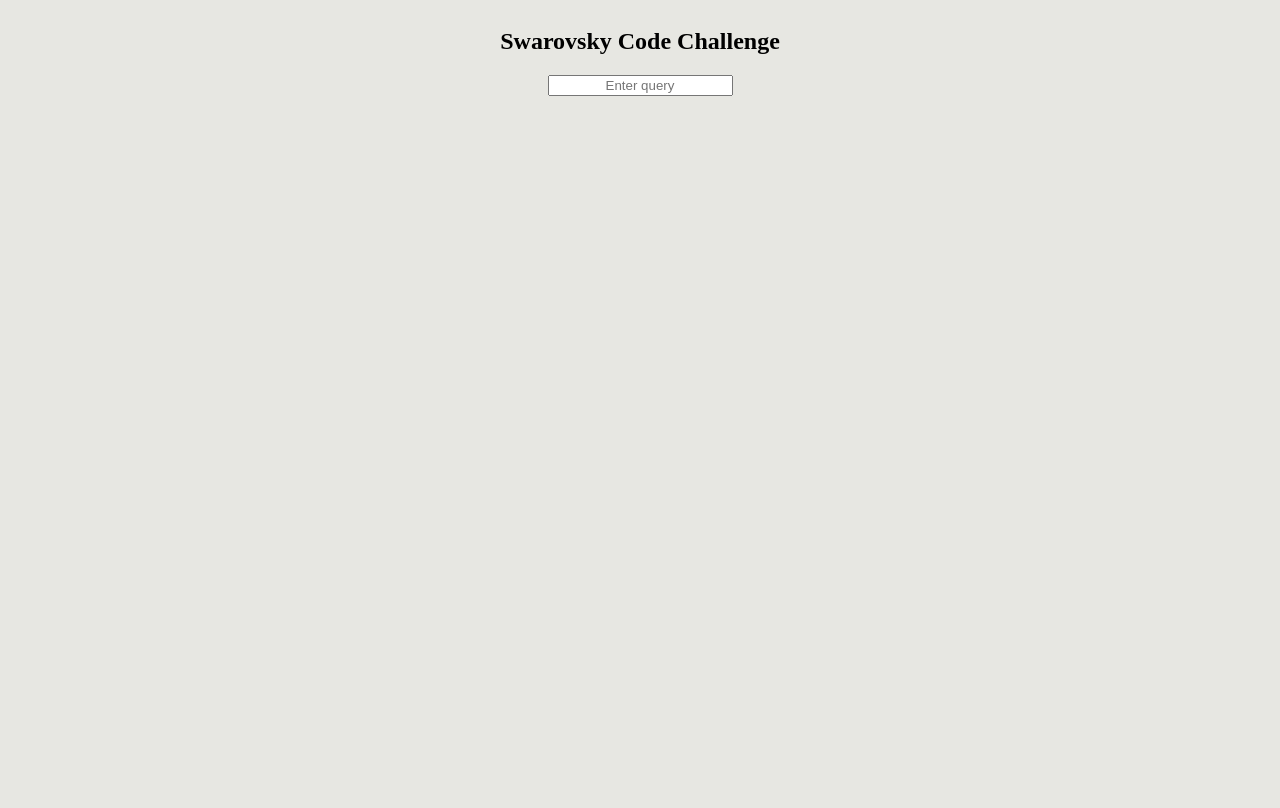
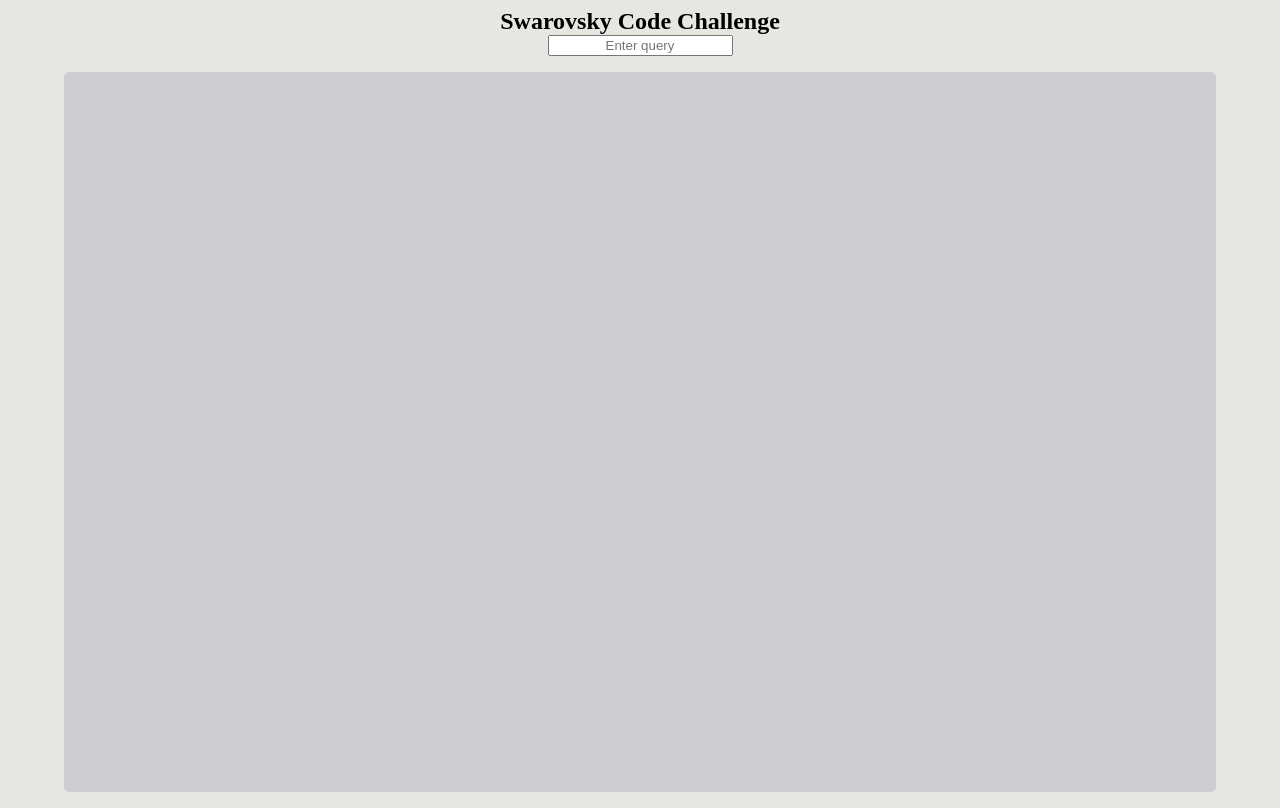
Before and after one commit to Enanaky/swarovski, a React (Create React App) app: page / in a window 1280 px wide. Built offline with nearby package versions, Linux system fonts and the light colour scheme.

Commit message:
Data is displayed dynamically, Styles added

```diff
--- a/src/App.js
+++ b/src/App.js
@@ -1,17 +1,34 @@
-import React from "react";
+import React, { useState } from "react";
 import * as algoliasearch from "algoliasearch";
 
 function App() {
+  const [items, setItems] = useState([]);
+
   const apiCall = query => {
     const client = algoliasearch("latency", "6be0576ff61c053d5f9a3225e2a90f76");
     const index = client.initIndex("ikea");
-    const hits = index
-      .search("ikea", {
-        query: query,
-        hitsPerPage: 16,
-        attributesToRetrieve: ["name", "objectID", "image"]
-      })
-      .then(res => console.log(res));
+    const hits = index.search("ikea", {
+      query: query,
+      hitsPerPage: 16,
+      attributesToRetrieve: ["name", "objectID", "image"]
+    });
+    return hits;
+  };
+
+  const getData = async function(query) {
+    if (query === "") {
+      setItems([]);
+    } else {
+      try {
+        //1. Making the ajax call.
+        const data = await apiCall(query);
+        //2. Store the data on state.
+        setItems(data.hits);
+      } catch (err) {
+        console.log(err);
+        console.log(err.debugData);
+      }
+    }
   };
 
   return (
@@ -22,9 +39,22 @@ function App() {
           <input
             type="text"
             placeholder="Enter query"
-            onChange={e => apiCall(e.target.value)}
+            onChange={e => getData(e.target.value)}
           />
         </div>
+        <ul className="list-items">
+          {items &&
+            items.map(hit => {
+              return (
+                <li key={hit.objectID} className="card">
+                  <img src={hit.image} className="card-img" alt="..." />
+                  <div className="card-body">
+                    <p className="card-text">{hit.name}</p>
+                  </div>
+                </li>
+              );
+            })}
+        </ul>
       </div>
     </div>
   );
--- a/src/index.css
+++ b/src/index.css
@@ -1,10 +1,14 @@
-body {
+html {
+  background-color: rgb(231, 231, 226);
+}
+#root {
   display: flex;
   flex-direction: column;
-  background-color: rgb(231, 231, 226);
+  height: 98vh;
 }
 h2 {
   text-align: center;
+  margin: 0;
 }
 .container {
   display: flex;
@@ -18,3 +22,41 @@ h2 {
 input {
   text-align: center;
 }
+.list-items {
+  display: flex;
+  flex-wrap: wrap;
+  justify-content: center;
+  height: 90vh;
+  width: 88%;
+  padding: 0 20px;
+  overflow: scroll;
+  border-radius: 5px;
+  background-color: #ceccd0;
+}
+.card {
+  display: flex;
+  flex-direction: column;
+  align-items: center;
+  justify-content: stretch;
+  border: 1px solid black;
+  border-radius: 5px;
+  /* width: 300px; */
+  height: 270px;
+  margin: 5px;
+}
+.card-img {
+  margin: 0;
+  height: 216px;
+  border-radius: 5px 5px 0 0;
+}
+.card-body {
+  border-radius: 0 0 5px 5px;
+  border-top: 1px solid black;
+  background-color: rgb(225, 230, 228);
+  max-height: 30%;
+  width: 100%;
+  height: 100%;
+}
+.card-text {
+  text-align: center;
+}
```
